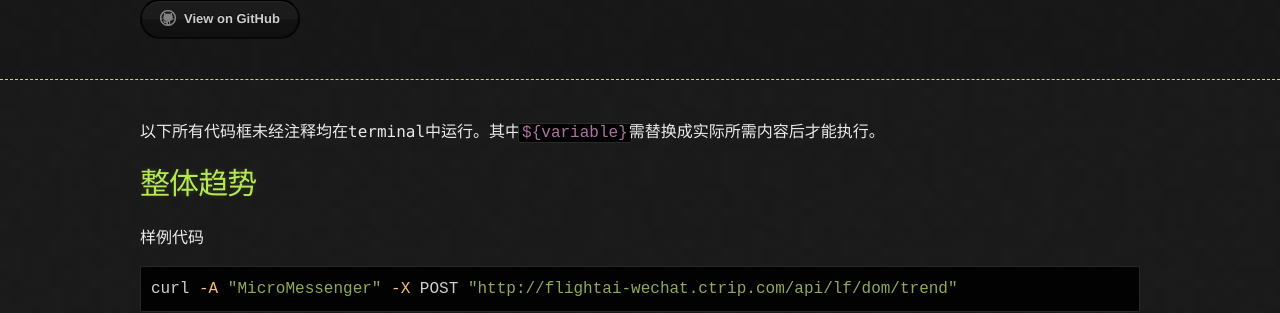
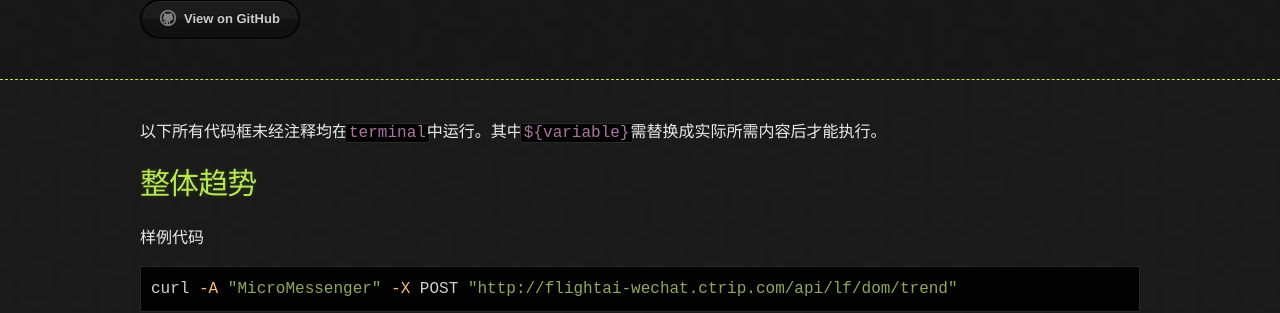
Before and after one commit to TonyCSB/TonyCSB.github.io, a Jekyll site: the page built from zh/ctrip.md, in a window 1280 px wide and 900 px high. Shown: the part 113-426 px from the top of the window. Built offline with Jekyll 4.4.1, drawn with Linux system fonts in a browser that asks for light colours.

```diff
--- a/zh/ctrip.md
+++ b/zh/ctrip.md
@@ -10,7 +10,7 @@ email: contact
 languages: ["zh"]
 ---
 
-以下所有代码框未经注释均在terminal中运行。其中`${variable}`需替换成实际所需内容后才能执行。
+以下所有代码框未经注释均在`terminal`中运行。其中`${variable}`需替换成实际所需内容后才能执行。
 
 # 整体趋势
 
```
